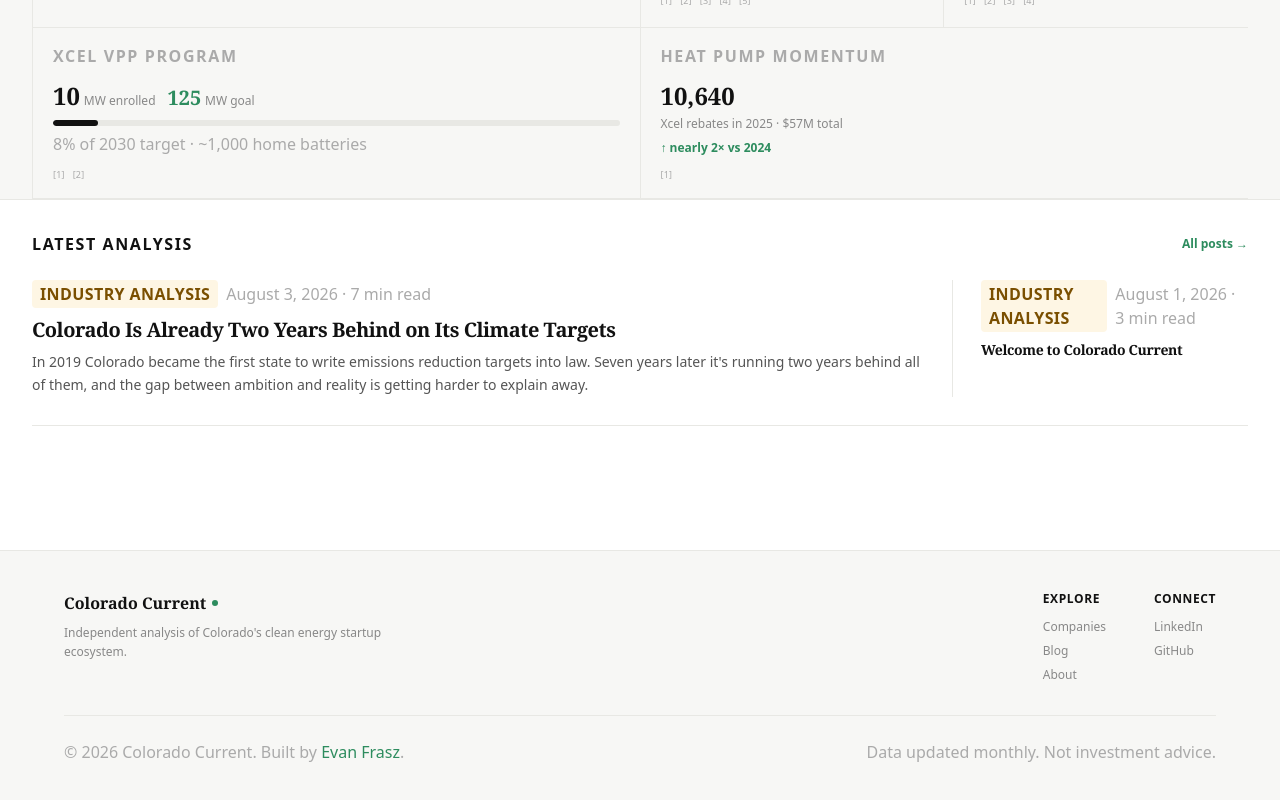
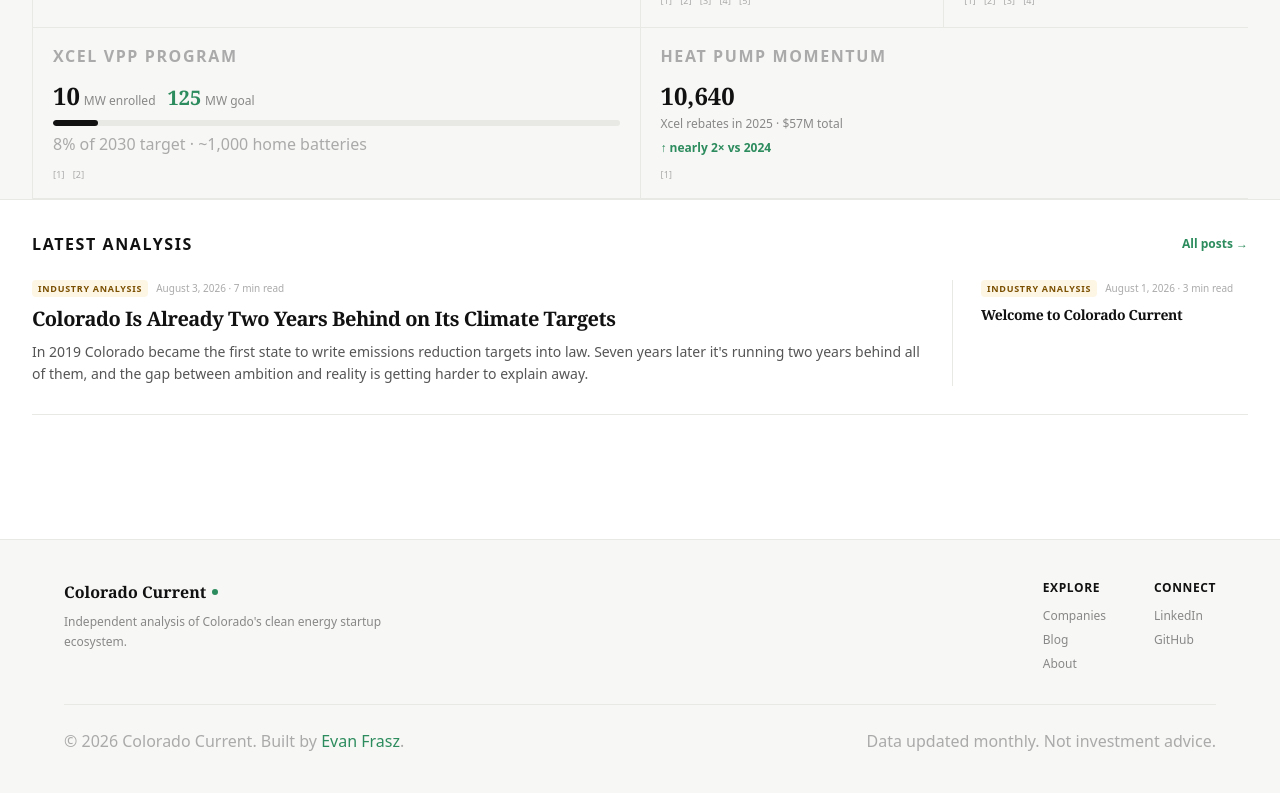
Before and after one commit to FrazRoc/colorado-current, a Next.js app: page / in a window 1280 px wide. Shown: the part 674-1474 px from the top of the page. Built offline with nearby package versions, Linux system fonts and the light colour scheme.

Commit message:
Shrink blog card tag and date font size

```diff
--- a/src/components/blog/PostCard.tsx
+++ b/src/components/blog/PostCard.tsx
@@ -16,12 +16,12 @@
       {/* Type tag + date */}
       <div className="flex items-center gap-2 mb-2">
         <span
-          className="text-tag font-sans font-bold uppercase tracking-wide px-2 py-0.5 rounded-sm"
-          style={{ background: style.bg, color: style.text }}
+          className="font-sans font-bold uppercase px-1.5 py-0.5 rounded-sm whitespace-nowrap"
+          style={{ background: style.bg, color: style.text, fontSize: "9px", letterSpacing: "0.08em" }}
         >
           {post.type}
         </span>
-        <span className="text-2xs font-sans text-ink-faint">
+        <span className="font-sans text-ink-faint" style={{ fontSize: "10px" }}>
           {new Date(post.date).toLocaleDateString("en-US", { month: "long", day: "numeric", year: "numeric" })} · {post.readTime}
         </span>
       </div>
```
